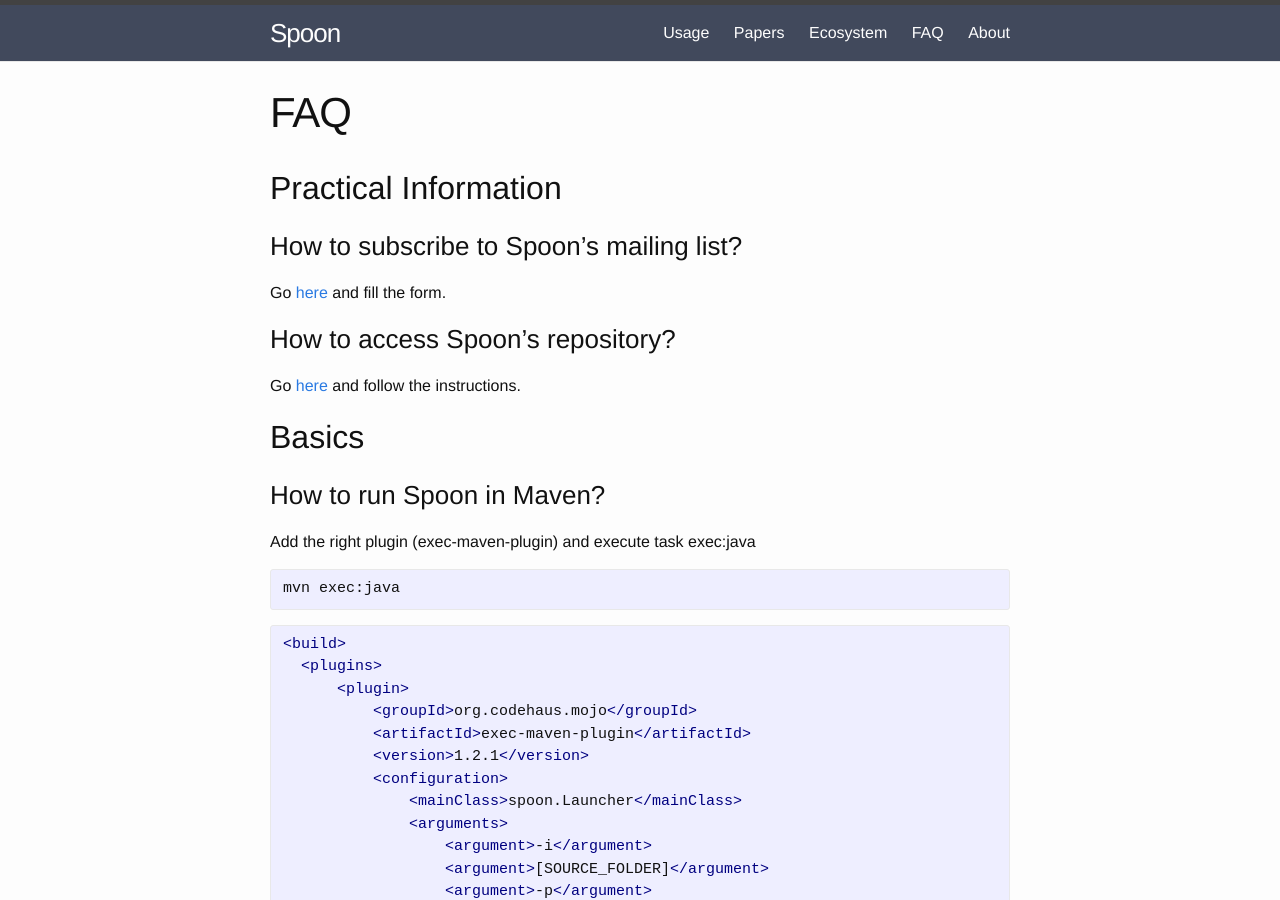
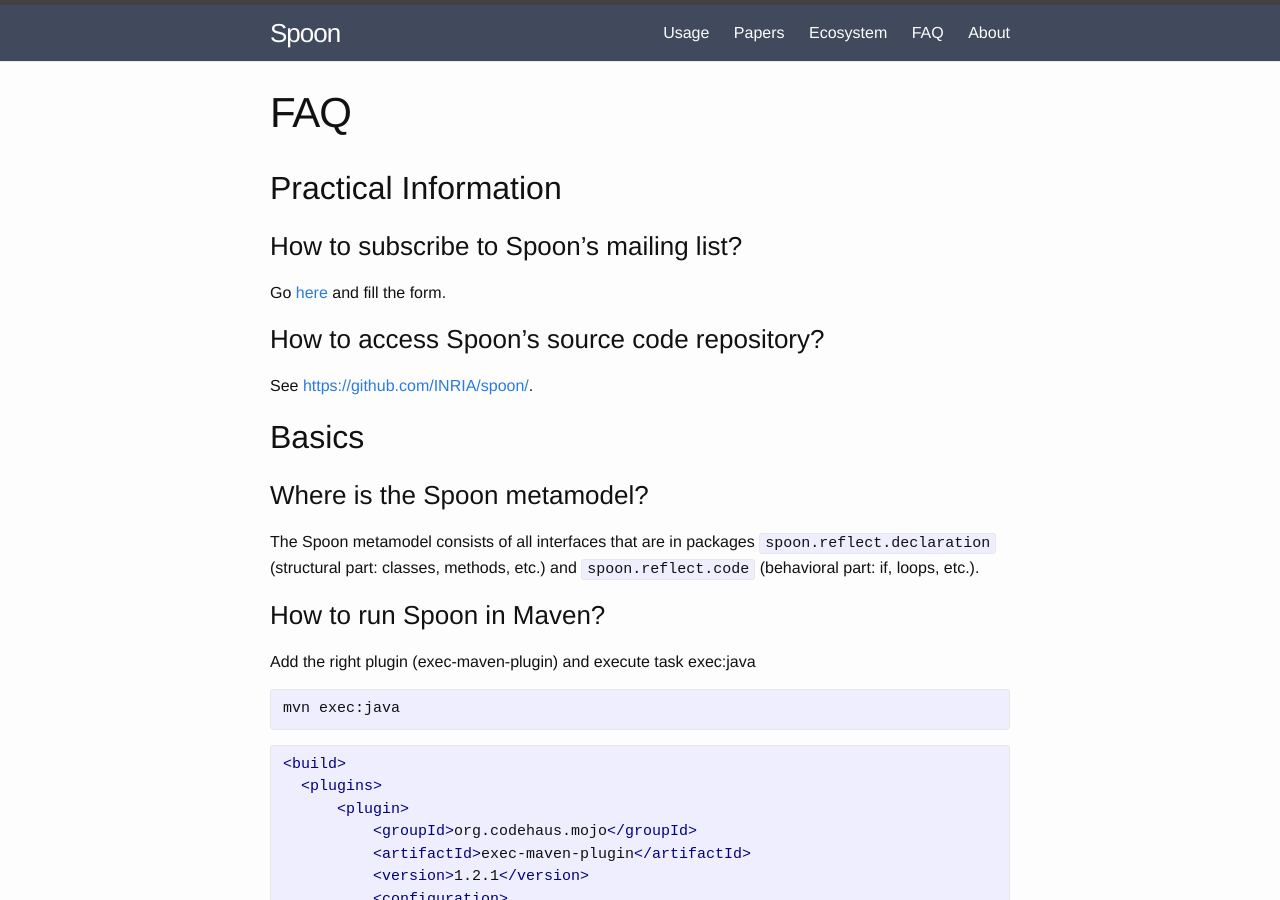
Before and after one commit to INRIA/spoon, a Jekyll site: the page built from 03-faq.md, in a window 1280 px wide and 900 px high. Built offline with Jekyll 4.4.1, drawn with Linux system fonts in a browser that asks for light colours.

Commit message:
adds a question in the FAQ

```diff
--- a/03-faq.md
+++ b/03-faq.md
@@ -10,11 +10,15 @@
 
 Go [here](http://lists.gforge.inria.fr/mailman/listinfo/spoon-discuss) and fill the form.
 
-### How to access Spoon's repository?
+### How to access Spoon's source code repository?
 
-Go [here](http://gforge.inria.fr/scm/?group_id=73) and follow the instructions.
+See <https://github.com/INRIA/spoon/>.
 
 ## Basics
+
+### Where is the Spoon metamodel?
+
+The Spoon metamodel consists of all interfaces that are in packages `spoon.reflect.declaration` (structural part: classes, methods, etc.) and `spoon.reflect.code` (behavioral part: if, loops, etc.).
 
 ### How to run Spoon in Maven?
 
```
